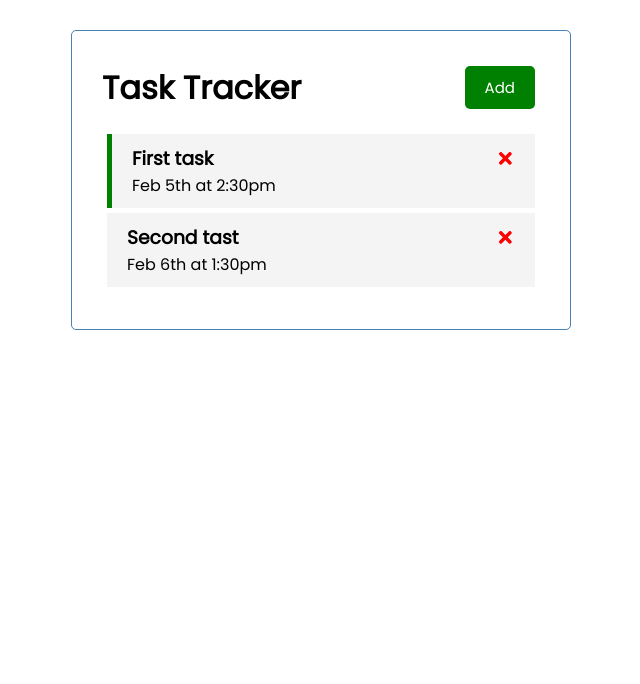
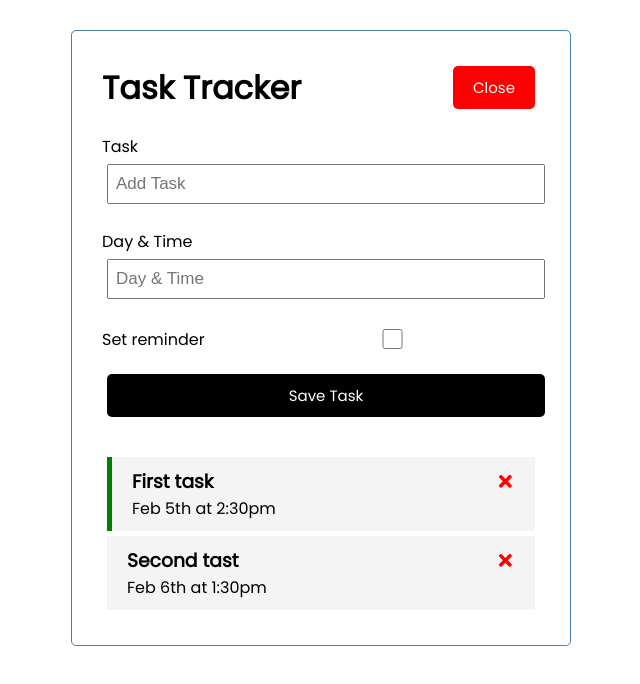
Before and after one commit to klaudiak98/task-tracker-reacjs, a React (Create React App) app: page / in a window 1280 px wide. Both pictures are taken after a click on the button "Add". Shown: the top 684 px of the page, without its empty margins (319-959 px from the left). Built offline with nearby package versions, Linux system fonts and the light colour scheme.

Commit message:
Adding a form to create a new task

```diff
--- a/src/App.js
+++ b/src/App.js
@@ -1,9 +1,11 @@
 import {useState} from 'react'
 import Header from "./components/Header";
 import Tasks from "./components/Tasks";
-
+import AddTask from './components/AddTask';
 
 function App() {
+
+  const [showAddTask, setShowAddTask] = useState(false)
 
   const [tasks, setTasks] = useState([
     {
@@ -19,6 +21,13 @@
         reminder: false
     }
   ])
+
+  // Add task
+  const addTask = (task) => {
+    const id = Math.floor(Math.random() * 10000) + 1
+    const newTask = {id, ...task, }
+    setTasks([...tasks, newTask])
+  }
 
   // Delete task
   const deleteTask = (id) => {
@@ -36,7 +45,11 @@
 
   return (
     <div className='container'>
-      <Header />
+      <Header
+        onAdd={() => {setShowAddTask(!showAddTask)}}
+        showAdd={showAddTask}
+      />
+      { showAddTask && <AddTask onAdd={addTask} />}
       { tasks.length > 0 ?
         <Tasks
           tasks={tasks}
--- /dev/null
+++ b/src/components/AddTask.js
@@ -0,0 +1,60 @@
+import { useState } from "react"
+
+const AddTask = ({ onAdd }) => {
+
+    const [text, setText] = useState('')
+    const [day, setDay] = useState('')
+    const [reminder, setReminder] = useState(false)
+
+    const onSubmit = (e) => {
+        e.preventDefault()
+
+        if (!text) {
+            alert('Please add a task')
+            return
+        }
+
+        onAdd({text, day, reminder})
+
+        setText('')
+        setDay('')
+        setReminder(false)
+
+    }
+
+    return (
+        <form className='add-form' onSubmit={onSubmit}>
+            <div className='form-control'>
+                <label>Task</label>
+                <input
+                    type='text'
+                    placeholder='Add Task'
+                    value={text}
+                    onChange={(e) => setText(e.target.value)}
+                />
+            </div>
+            <div className='form-control'>
+                <label>Day & Time </label>
+                <input
+                    type='text'
+                    placeholder='Day & Time'
+                    value={day}
+                    onChange={(e) => setDay(e.target.value)}
+                />
+            </div>
+            <div className='form-control form-control-check'>
+                <label>Set reminder</label>
+                <input
+                    type='checkbox'
+                    checked={reminder}
+                    value={reminder}
+                    onChange={(e) => setReminder(e.currentTarget.checked)}
+                />
+            </div>
+
+            <input type='submit' value='Save Task' className='btn btn-block' />
+        </form>
+    )
+}
+
+export default AddTask
--- a/src/components/Header.js
+++ b/src/components/Header.js
@@ -1,16 +1,16 @@
 import PropTypes from 'prop-types'
 import Button from './Button.js'
 
-const Header = ({title}) => {
-
-    const onClick = () => {
-        console.log('click')
-    }
+const Header = ({title, onAdd, showAdd}) => {
 
     return (
         <header className = 'header'>
             <h1>{title}</h1>
-            <Button color='green' text='Add' onClick = {onClick}/>
+            <Button
+                color={showAdd ? 'red' : 'green'}
+                text={showAdd ? 'Close' : 'Add'}
+                onClick = {onAdd}
+            />
         </header>
     )
 }
```
